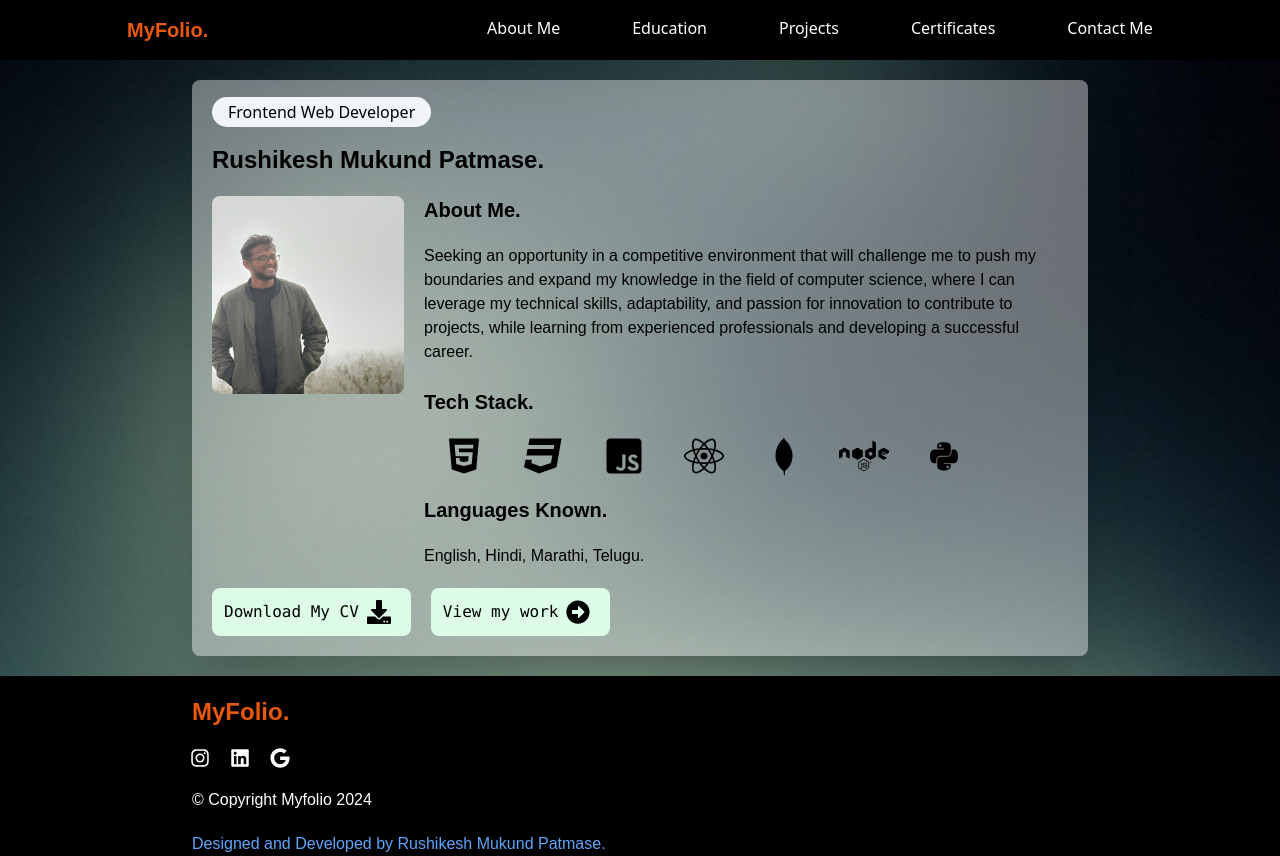
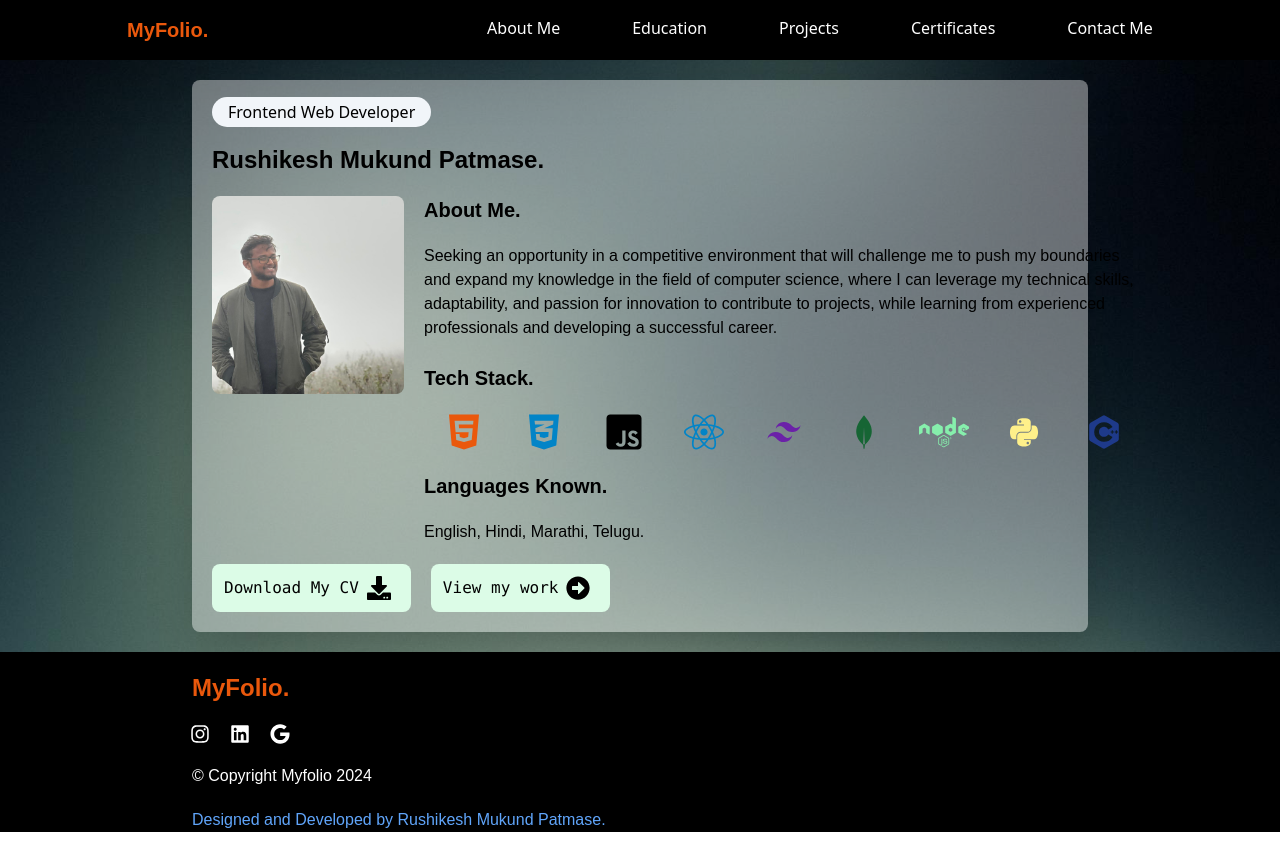
Before and after one commit to Rushikesh-Patmase/react-portfolio-rushikesh, a React (Create React App) app: page / in a window 1280 px wide. After the commit the page ends 832 px from the top, so only its background shows below. Built offline with nearby package versions, Linux system fonts and the light colour scheme; a web font is replaced by a local one.

Commit message:
Update About.js

```diff
--- a/src/About.js
+++ b/src/About.js
@@ -1,6 +1,7 @@
 import { FaArrowAltCircleRight, FaDownload } from "react-icons/fa";
-import { FaHtml5, FaCss3, FaJsSquare, FaReact, FaNode,  } from "react-icons/fa";
-import { DiMongodb, DiPython } from "react-icons/di";
+import { FaHtml5, FaCss3Alt, FaJsSquare, FaReact, FaNode,  } from "react-icons/fa";
+import { DiPython } from "react-icons/di";
+import { BiLogoMongodb, BiLogoTailwindCss, BiLogoCPlusPlus } from "react-icons/bi";
 
 const About = () => {
     return (
@@ -19,13 +20,15 @@ const About = () => {
                         successful career.</p><br/>
                     <p className='font-bold  text-xl pb-5'>Tech Stack.</p>
                     <div className="flex flex-row">
-                        <FaHtml5 className='w-20 h-10'/>
-                        <FaCss3 className='w-20 h-10'/>
-                        <FaJsSquare className='w-20 h-10'/>
-                        <FaReact className='w-20 h-10'/>
-                        <DiMongodb className='w-20 h-10'/>
-                        <FaNode className='w-20 h-10'/>
-                        <DiPython className='w-20 h-10'/>
+                        <FaHtml5 className='w-20 h-10 text-orange-600'/>
+                        <FaCss3Alt className='w-20 h-10 text-sky-600'/>
+                        <FaJsSquare className='w-20 h-10 text-black'/>
+                        <FaReact className='w-20 h-10 text-sky-600'/>
+                        <BiLogoTailwindCss className='w-20 h-10 text-purple-800'/>
+                        <BiLogoMongodb className='w-20 h-10 text-green-800'/>
+                        <FaNode className='w-20 h-10 text-green-300'/>
+                        <DiPython className='w-20 h-10 text-yellow-200'/>
+                        <BiLogoCPlusPlus className='w-20 h-10 text-blue-900'/>
                     </div>
                     <p className='font-bold  text-xl pb-5 pt-5'>Languages Known.</p>
                     <p className="pb-5">English, Hindi, Marathi, Telugu. </p>
```
